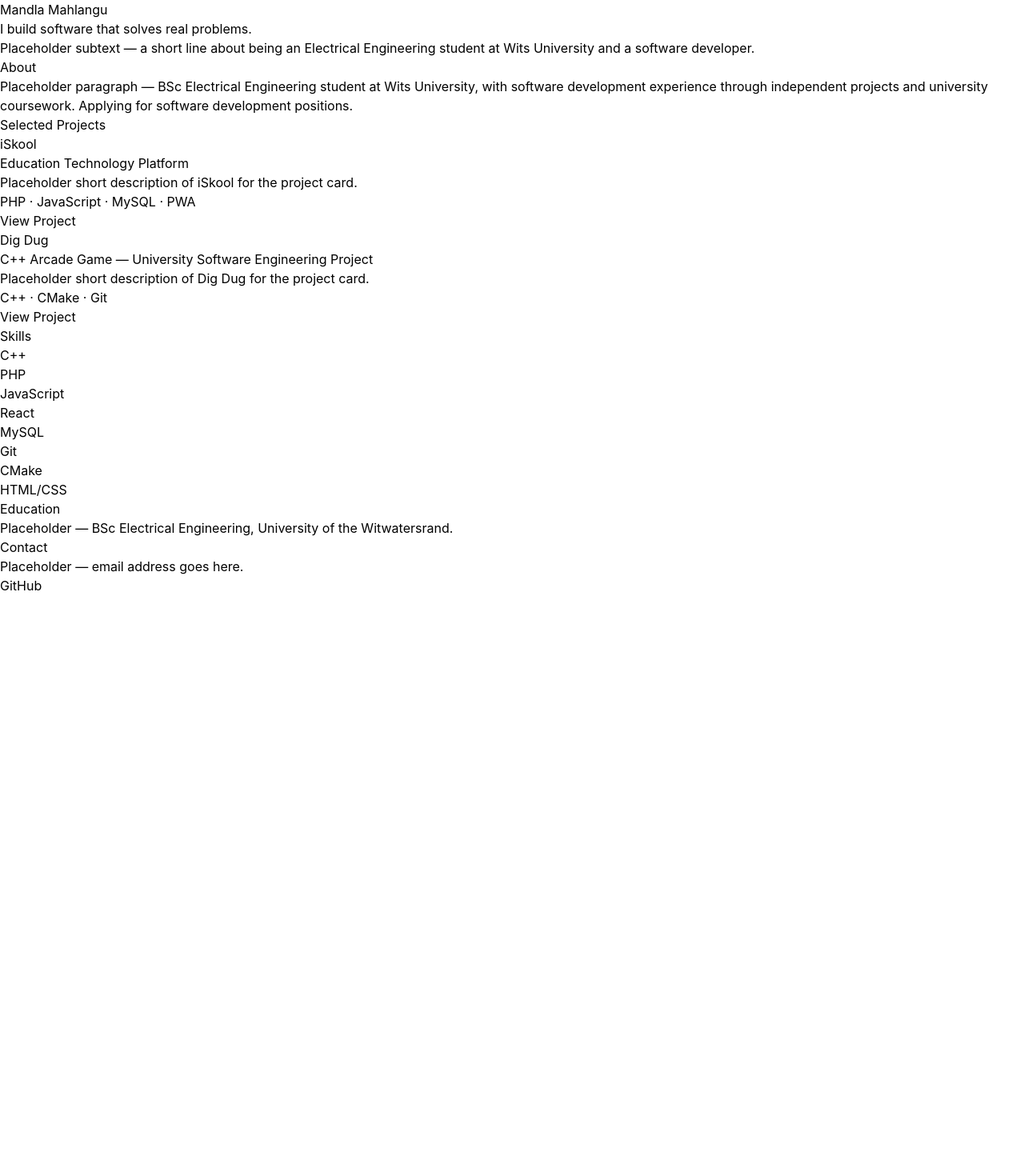
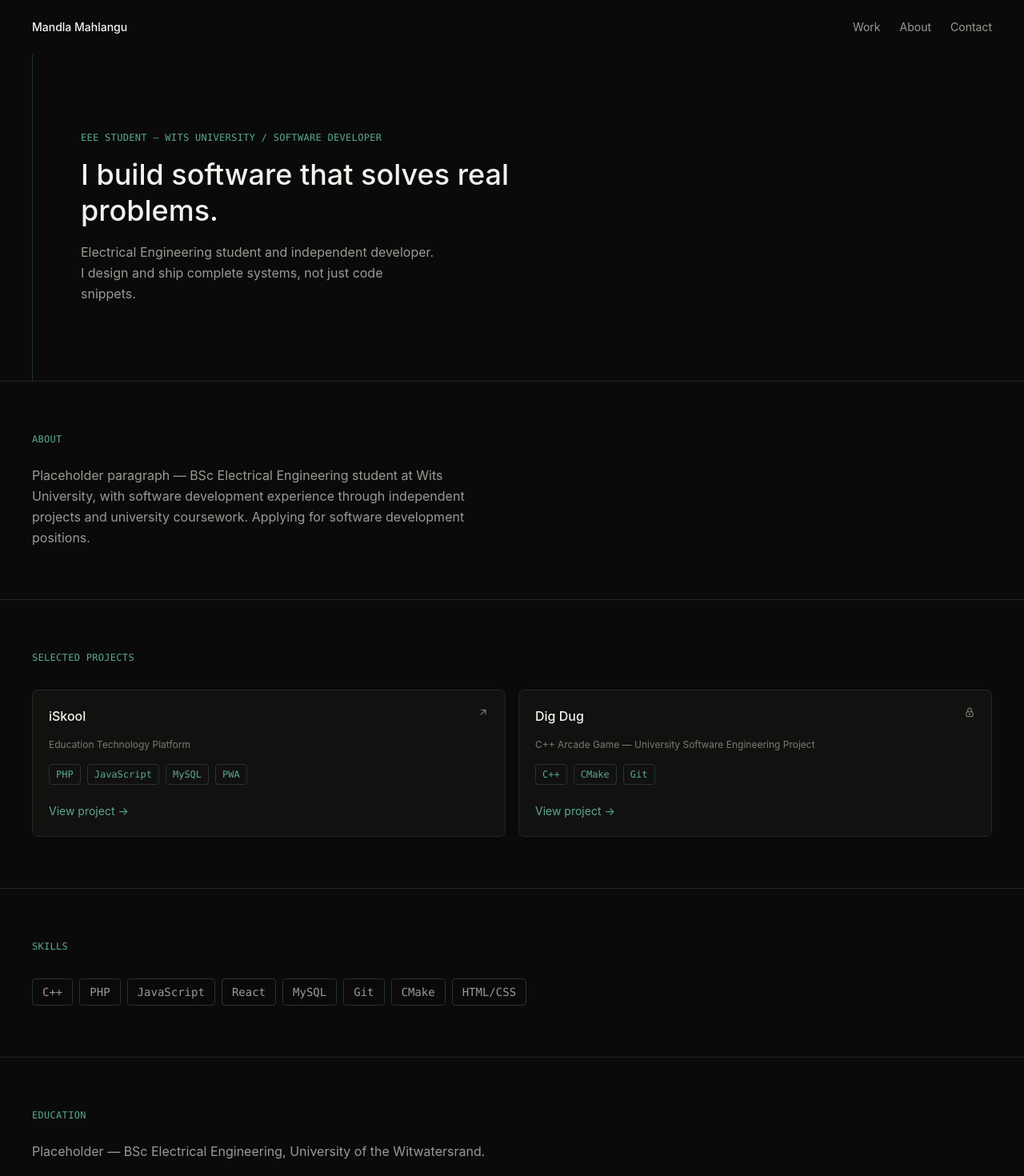
Before and after one commit to mandlacodes404/mandlacodes404.github.io, a React (Vite) app: page / in a window 1280 px wide. Shown: the top 1470 px of the page at 80% size. Before the commit the page ends 800 px from the top, so only its background shows below. Built offline with nearby package versions, Linux system fonts and the light colour scheme.

Commit message:
Style entire home page: dark circuit theme applied to Navbar, Hero, About, Projects, Skills, Education, Contact

```diff
--- a/index.html
+++ b/index.html
@@ -4,6 +4,7 @@
     <meta charset="UTF-8" />
     <link rel="icon" type="image/svg+xml" href="/favicon.svg" />
     <meta name="viewport" content="width=device-width, initial-scale=1.0" />
+    <link rel="stylesheet" href="https://cdn.jsdelivr.net/npm/@tabler/icons-webfont@latest/tabler-icons.min.css" />
     <title>porfolio</title>
   </head>
   <body>
--- a/src/App.jsx
+++ b/src/App.jsx
@@ -8,11 +8,13 @@ import ProjectPage from "./pages/ProjectPage";
 function App() {
   return (
     <BrowserRouter>
-      <Navbar />
-      <Routes>
-        <Route path="/" element={<Home />} />
-        <Route path="/projects/:slug" element={<ProjectPage />} />
-      </Routes>
+      <div className="bg-bg min-h-screen">
+        <Navbar />
+        <Routes>
+          <Route path="/" element={<Home />} />
+          <Route path="/projects/:slug" element={<ProjectPage />} />
+        </Routes>
+      </div>
     </BrowserRouter>
   );
 }
--- a/src/components/home/About.jsx
+++ b/src/components/home/About.jsx
@@ -2,9 +2,11 @@
 
 function About() {
   return (
-    <section>
-      <h2>About</h2>
-      <p>
+    <section id="about" className="px-10 py-16 border-t border-border">
+      <p className="font-mono text-xs tracking-wide text-accent mb-6">
+        ABOUT
+      </p>
+      <p className="text-base text-text-secondary leading-relaxed max-w-xl">
         Placeholder paragraph — BSc Electrical Engineering student at Wits
         University, with software development experience through
         independent projects and university coursework. Applying for
--- a/src/components/home/Contact.jsx
+++ b/src/components/home/Contact.jsx
@@ -2,11 +2,20 @@
 
 function Contact() {
   return (
-    <section>
-      <h2>Contact</h2>
-      <p>Placeholder — email address goes here.</p>
-      <a href="https://github.com/mandlacodes404" target="_blank" rel="noreferrer">
-        GitHub
+    <section id="contact" className="px-10 py-16 border-t border-border">
+      <p className="font-mono text-xs tracking-wide text-accent mb-6">
+        CONTACT
+      </p>
+      <p className="text-base text-text-secondary leading-relaxed max-w-xl mb-4">
+        Placeholder — email address goes here.
+      </p>
+      <a
+        href="https://github.com/mandlacodes404"
+        target="_blank"
+        rel="noreferrer"
+        className="text-sm text-accent hover:underline"
+      >
+        GitHub →
       </a>
     </section>
   );
--- a/src/components/home/Education.jsx
+++ b/src/components/home/Education.jsx
@@ -2,9 +2,14 @@
 
 function Education() {
   return (
-    <section>
-      <h2>Education</h2>
-      <p>Placeholder — BSc Electrical Engineering, University of the Witwatersrand.</p>
+    <section id="education" className="px-10 py-16 border-t border-border">
+      <p className="font-mono text-xs tracking-wide text-accent mb-6">
+        EDUCATION
+      </p>
+      <p className="text-base text-text-secondary leading-relaxed max-w-xl">
+        Placeholder — BSc Electrical Engineering, University of the
+        Witwatersrand.
+      </p>
     </section>
   );
 }
--- a/src/components/home/Hero.jsx
+++ b/src/components/home/Hero.jsx
@@ -1,16 +1,20 @@
 // src/components/home/Hero.jsx
-//
-// The first thing a visitor sees. Plain structure for now, no styling —
-// we'll come back and design this once the skeleton is complete.
 
 function Hero() {
   return (
-    <section>
-      <h1>I build software that solves real problems.</h1>
-      <p>
-        Placeholder subtext — a short line about being an Electrical
-        Engineering student at Wits University and a software developer.
-      </p>
+    <section className="bg-bg px-10 py-24 border-l border-border-soft ml-10">
+      <div className="pl-5">
+        <p className="font-mono text-xs tracking-wide text-accent mb-4">
+          EEE STUDENT — WITS UNIVERSITY / SOFTWARE DEVELOPER
+        </p>
+        <h1 className="text-4xl font-medium leading-tight text-text-primary mb-4 max-w-xl">
+          I build software that solves real problems.
+        </h1>
+        <p className="text-base text-text-secondary leading-relaxed max-w-md">
+          Electrical Engineering student and independent developer. I
+          design and ship complete systems, not just code snippets.
+        </p>
+      </div>
     </section>
   );
 }
--- a/src/components/home/ProjectCard.jsx
+++ b/src/components/home/ProjectCard.jsx
@@ -4,12 +4,34 @@ import { Link } from "react-router-dom";
 
 function ProjectCard({ project }) {
   return (
-    <div>
-      <h3>{project.name}</h3>
-      <p>{project.category}</p>
-      <p>{project.shortDescription}</p>
-      <p>{project.techStack.join(" · ")}</p>
-      <Link to={`/projects/${project.slug}`}>View Project</Link>
+    <div className="border border-border rounded-lg p-5 bg-surface hover:border-border-strong transition-colors">
+      <div className="flex justify-between items-start mb-4">
+        <h3 className="text-base font-medium text-text-primary">
+          {project.name}
+        </h3>
+        {project.isPrivateRepo ? (
+          <i className="ti ti-lock text-sm text-text-muted" aria-hidden="true"></i>
+        ) : (
+          <i className="ti ti-arrow-up-right text-sm text-text-muted" aria-hidden="true"></i>
+        )}
+      </div>
+      <p className="text-xs text-text-muted mb-4">{project.category}</p>
+      <div className="flex gap-2 flex-wrap mb-5">
+        {project.techStack.map((tech) => (
+          <span
+            key={tech}
+            className="text-xs font-mono text-accent border border-border-soft rounded px-2 py-1"
+          >
+            {tech}
+          </span>
+        ))}
+      </div>
+      <Link
+        to={`/projects/${project.slug}`}
+        className="text-sm text-accent hover:underline"
+      >
+        View project →
+      </Link>
     </div>
   );
 }
--- a/src/components/home/ProjectsSection.jsx
+++ b/src/components/home/ProjectsSection.jsx
@@ -1,19 +1,19 @@
 // src/components/home/ProjectsSection.jsx
-//
-// Loops over every project in projects.js and renders a ProjectCard
-// for each one. To add a new project to the homepage later, you only
-// need to add an entry to projects.js — this file never changes.
 
 import { projects } from "../../data/projects";
 import ProjectCard from "./ProjectCard";
 
 function ProjectsSection() {
   return (
-    <section>
-      <h2>Selected Projects</h2>
-      {projects.map((project) => (
-        <ProjectCard key={project.slug} project={project} />
-      ))}
+    <section id="projects" className="px-10 py-16 border-t border-border">
+      <p className="font-mono text-xs tracking-wide text-accent mb-8">
+        SELECTED PROJECTS
+      </p>
+      <div className="grid grid-cols-1 md:grid-cols-2 gap-4">
+        {projects.map((project) => (
+          <ProjectCard key={project.slug} project={project} />
+        ))}
+      </div>
     </section>
   );
 }
--- a/src/components/home/Skills.jsx
+++ b/src/components/home/Skills.jsx
@@ -13,13 +13,20 @@ const skills = [
 
 function Skills() {
   return (
-    <section>
-      <h2>Skills</h2>
-      <ul>
+    <section id="skills" className="px-10 py-16 border-t border-border">
+      <p className="font-mono text-xs tracking-wide text-accent mb-8">
+        SKILLS
+      </p>
+      <div className="flex flex-wrap gap-2">
         {skills.map((skill) => (
-          <li key={skill}>{skill}</li>
+          <span
+            key={skill}
+            className="text-sm font-mono text-text-secondary border border-border-soft rounded px-3 py-1.5"
+          >
+            {skill}
+          </span>
         ))}
-      </ul>
+      </div>
     </section>
   );
 }
--- a/src/components/layout/Navbar.jsx
+++ b/src/components/layout/Navbar.jsx
@@ -1,14 +1,24 @@
 // src/components/layout/Navbar.jsx
-//
-// Shown at the top of every page. Clicking the name always returns
-// to the home page, from anywhere on the site.
 
 import { Link } from "react-router-dom";
 
 function Navbar() {
   return (
-    <nav>
-      <Link to="/">Mandla Mahlangu</Link>
+    <nav className="flex justify-between items-center px-10 py-6 text-sm text-text-secondary">
+      <Link to="/" className="text-text-primary font-medium">
+        Mandla Mahlangu
+      </Link>
+      <div className="flex gap-6">
+        <a href="#projects" className="hover:text-text-primary transition-colors">
+          Work
+        </a>
+        <a href="#about" className="hover:text-text-primary transition-colors">
+          About
+        </a>
+        <a href="#contact" className="hover:text-text-primary transition-colors">
+          Contact
+        </a>
+      </div>
     </nav>
   );
 }
--- a/src/index.css
+++ b/src/index.css
@@ -1 +1,13 @@
 @import "tailwindcss";
+
+@theme {
+  --color-bg: #0a0a0a;
+  --color-surface: #111110;
+  --color-border: #262622;
+  --color-border-soft: #24352e;
+  --color-border-strong: #3a3a34;
+  --color-text-primary: #f2f2ee;
+  --color-text-secondary: #9a9a94;
+  --color-text-muted: #7a7a74;
+  --color-accent: #5da88e;
+}
```
